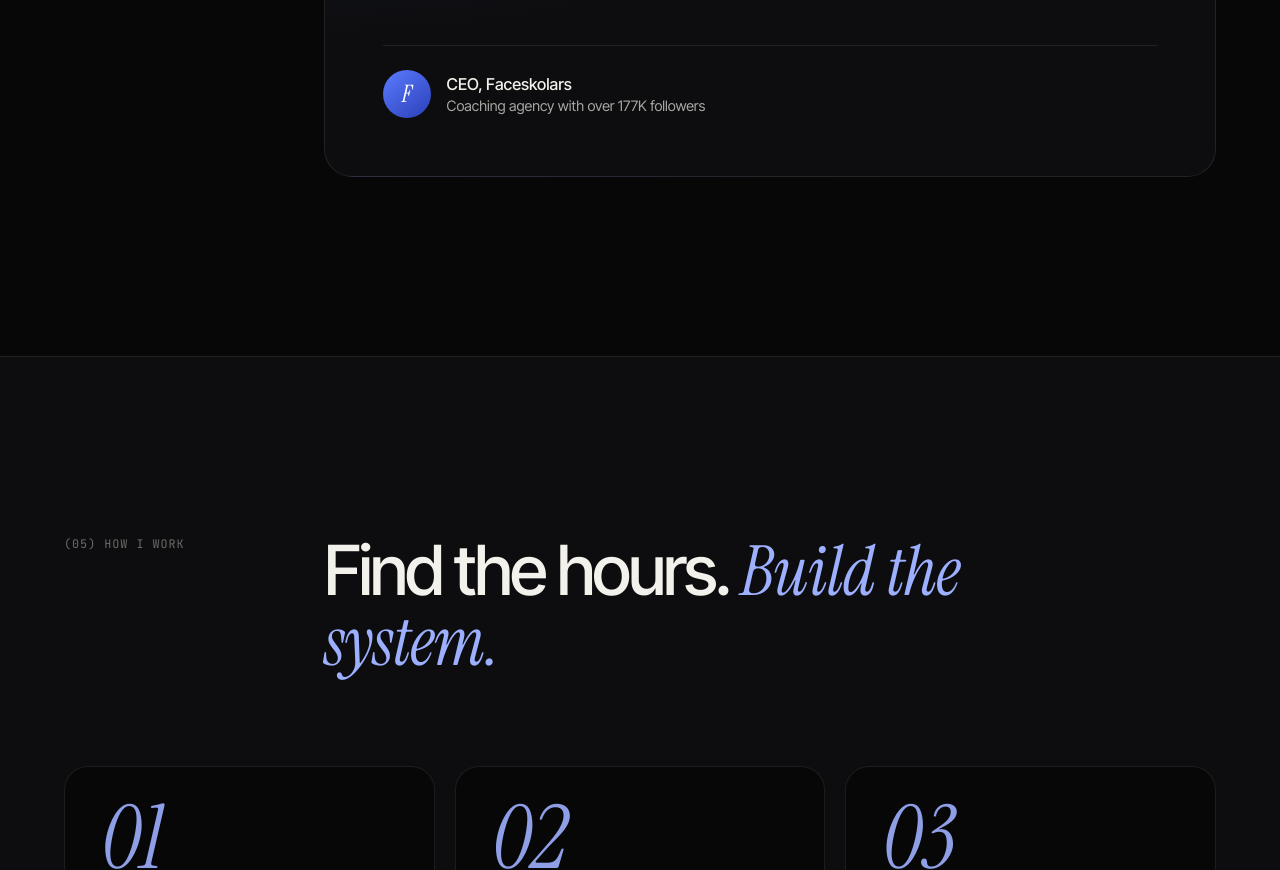
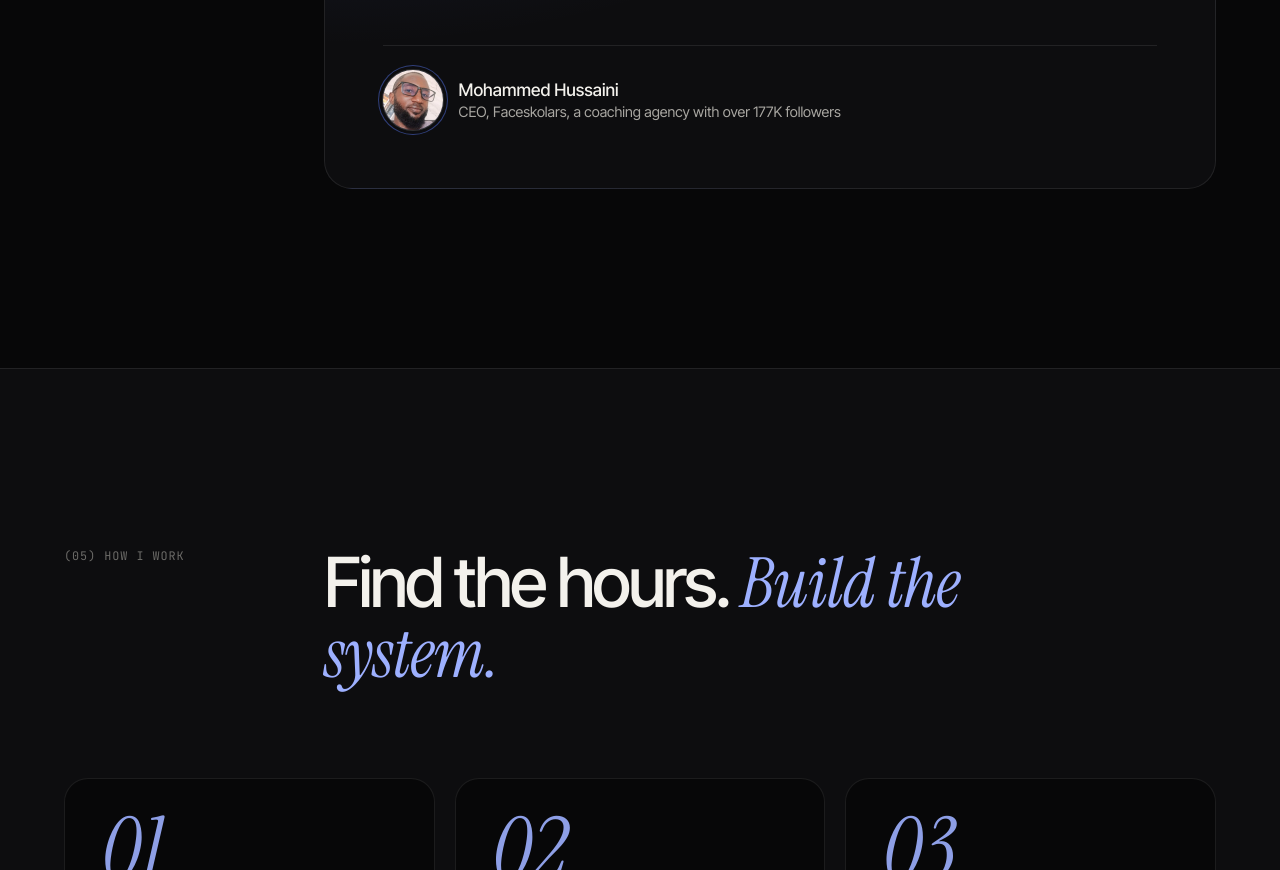
Before and after one commit to izu737/tenthmark-website, a plain HTML site: page index.html in a window 1280 px wide. Shown: the part 4542-5412 px from the top of the page. Drawn offline with Linux system fonts and the light colour scheme.

Commit message:
Add Mohammed Hussaini's name and photo to the testimonial
Co-Authored-By: Claude Opus 5.5 <noreply@anthropic.com>
Claude-Session: https://claude.ai/code/session_01DbUxLdA2kbTwJ8N8e8mQXF

```diff
--- a/index.html
+++ b/index.html
@@ -272,8 +272,8 @@
   .testimonial blockquote{position:relative;font-size:clamp(1.5rem,2.6vw,2.3rem);line-height:1.28;letter-spacing:-.025em;font-weight:400;max-width:30ch;text-wrap:pretty}
   .testimonial blockquote em{color:var(--accent-2)}
   .testimonial figcaption{display:flex;align-items:center;gap:16px;margin-top:clamp(32px,4vw,48px);padding-top:24px;border-top:1px solid var(--line)}
-  .t-avatar{width:48px;height:48px;border-radius:50%;display:grid;place-items:center;font-family:var(--serif);font-style:italic;font-size:1.5rem;color:#fff;background:linear-gradient(140deg,var(--accent),#2b3fb8)}
-  .t-who b{display:block;font-weight:500;font-size:1.02rem}
+  .t-photo{width:60px;height:60px;border-radius:50%;object-fit:cover;flex:none;box-shadow:0 0 0 1px var(--line-2),0 0 0 4px var(--bg-2),0 0 0 5px rgba(91,124,255,.45)}
+  .t-who b{display:block;font-weight:500;font-size:1.08rem}
   .t-who small{display:block;margin-top:3px;color:var(--ink-2);font-size:.9rem}
 
   /* ---------- RESPONSIVE ---------- */
@@ -508,8 +508,8 @@
       <span class="qmark" aria-hidden="true">&ldquo;</span>
       <blockquote>I hired Izuchukwu to create an AI assistant for our team, and he exceeded all expectations. The Google Assistant he developed has been a <em>game changer.</em></blockquote>
       <figcaption>
-        <span class="t-avatar" aria-hidden="true">F</span>
-        <span class="t-who"><b>CEO, Faceskolars</b><small>Coaching agency with over 177K followers</small></span>
+        <img class="t-photo" src="/portfolio/mohammed-hussaini.jpg" width="120" height="120" alt="Mohammed Hussaini">
+        <span class="t-who"><b>Mohammed Hussaini</b><small>CEO, Faceskolars, a coaching agency with over 177K followers</small></span>
       </figcaption>
     </figure>
   </div>
```
Also changed, not shown: portfolio/index.html (+4 -4 lines), portfolio/mohammed-hussaini.jpg (added).
